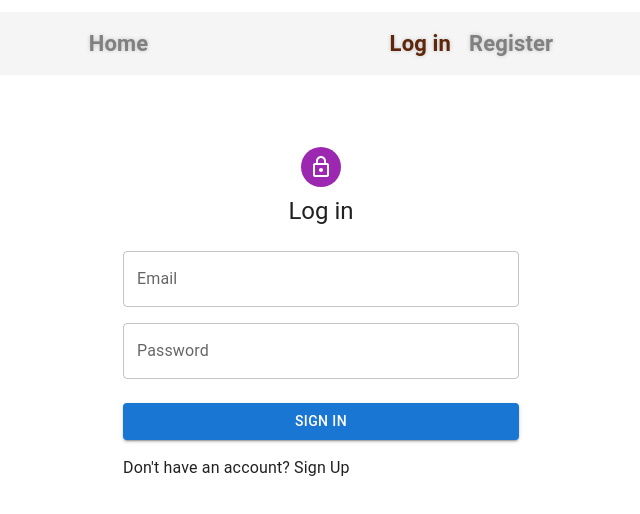
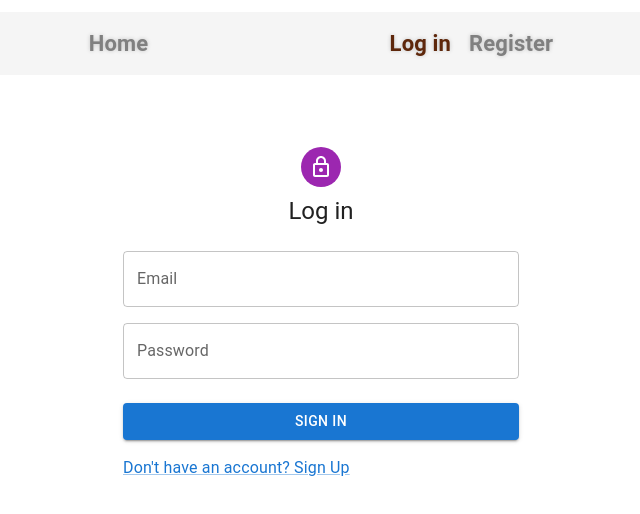
Before and after one commit to vladyslavJs/goit-react-hw-08, a React (Vite) app: page /login in a window 1280 px wide. Shown: the top 514 px of the page, without its empty margins (319-959 px from the left). Built offline with nearby package versions, Linux system fonts and the light colour scheme.

Commit message:
Update LoginForm.module.css

```diff
--- a/src/components/LoginForm/LoginForm.module.css
+++ b/src/components/LoginForm/LoginForm.module.css
@@ -0,0 +1,13 @@
+.link {
+  margin: 0;
+  font: inherit;
+  color: #1976d2;
+  -webkit-text-decoration: underline;
+  text-decoration: underline;
+  text-decoration-color: rgba(25, 118, 210, 0.4);
+}
+
+.error {
+  color: orangered;
+  font-size: 14px;
+}
```
